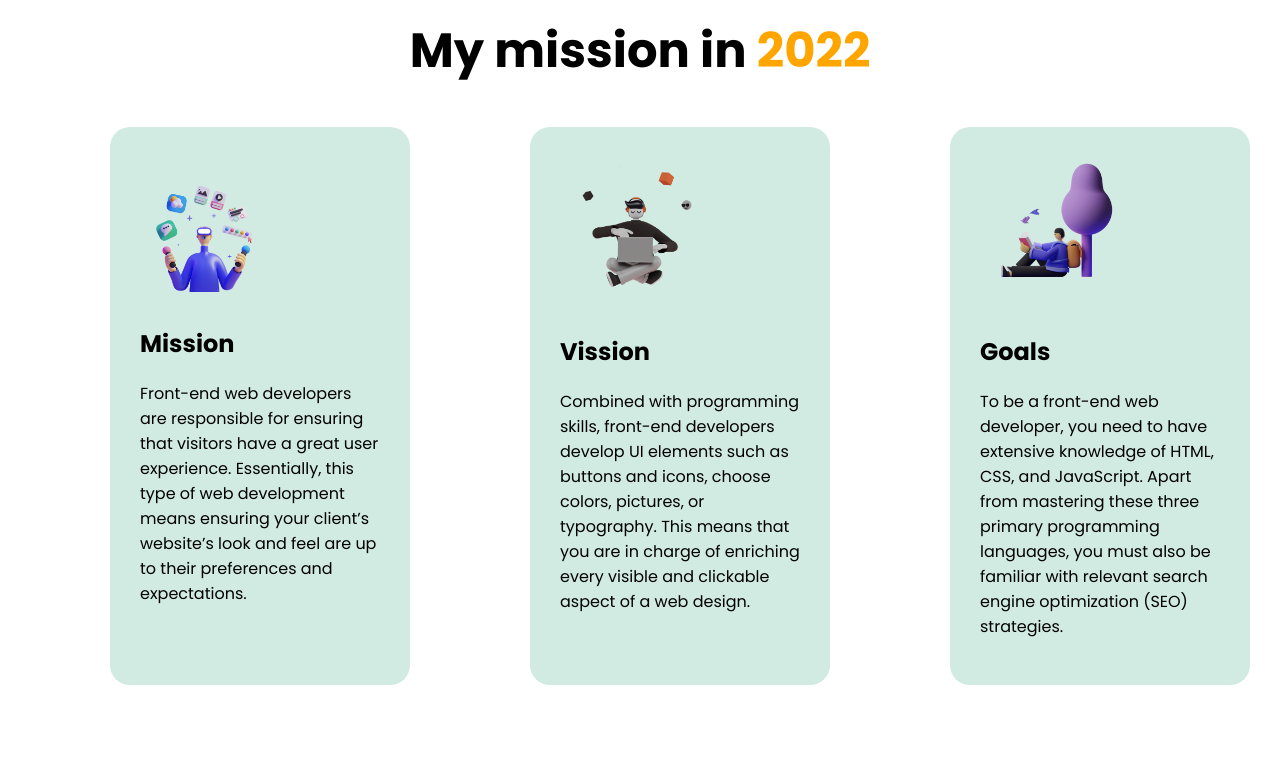
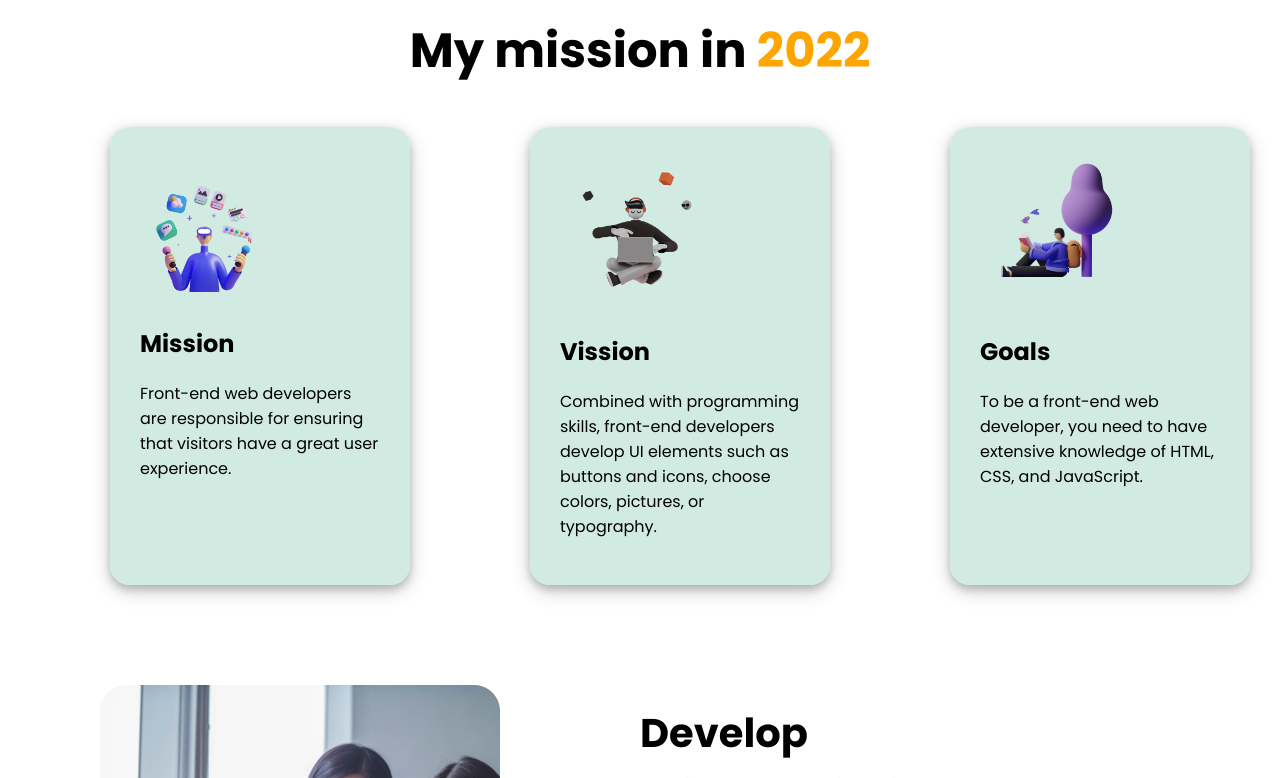
Before and after one commit to imhayatunnabi/personal-website, a plain HTML site: page index.html in a window 1280 px wide. Shown: the part 600-1378 px from the top of the page. Drawn offline with Linux system fonts and the light colour scheme.

Commit message:
customizing

```diff
--- a/index.html
+++ b/index.html
@@ -48,9 +48,7 @@
           <h2>Mission</h2>
           <p>
             Front-end web developers are responsible for ensuring that visitors
-            have a great user experience. Essentially, this type of web
-            development means ensuring your client’s website’s look and feel are
-            up to their preferences and expectations.
+            have a great user experience.
           </p>
         </div>
         <div class="cards">
@@ -61,8 +59,7 @@
           <p>
             Combined with programming skills, front-end developers develop UI
             elements such as buttons and icons, choose colors, pictures, or
-            typography. This means that you are in charge of enriching every
-            visible and clickable aspect of a web design.
+            typography.
           </p>
         </div>
         <div class="cards">
@@ -72,9 +69,7 @@
           <h2>Goals</h2>
           <p>
             To be a front-end web developer, you need to have extensive
-            knowledge of HTML, CSS, and JavaScript. Apart from mastering these
-            three primary programming languages, you must also be familiar with
-            relevant search engine optimization (SEO) strategies.
+            knowledge of HTML, CSS, and JavaScript.
           </p>
         </div>
       </div>
@@ -114,10 +109,7 @@
           reviewing skills.
         </p>
 
-        <a
-          href="https://www.linkedin.com/in/a-h-ridoy-0852b015a/"
-          target="_blank"
-          rel="noopener noreferrer"
+        <a href="https://www.linkedin.com/in/imhayatunnabi/" target="_blank"
           >Read the Documentation</a
         >
       </div>
--- a/style.css
+++ b/style.css
@@ -16,6 +16,7 @@
 }
 #first .half-width img {
   width: 70%;
+  padding-left: 35px;
 }
 span {
   color: orange;
@@ -66,7 +67,8 @@
   margin-left: 100px;
   margin-right: 20px;
   padding: 30px;
-  width: 400px;
+  width: 280px;
+  box-shadow: 0 4px 8px 0 rgba(0, 0, 0, 0.2), 0 6px 20px 0 rgba(0, 0, 0, 0.19);
 }
 
 .three-img img {
```
